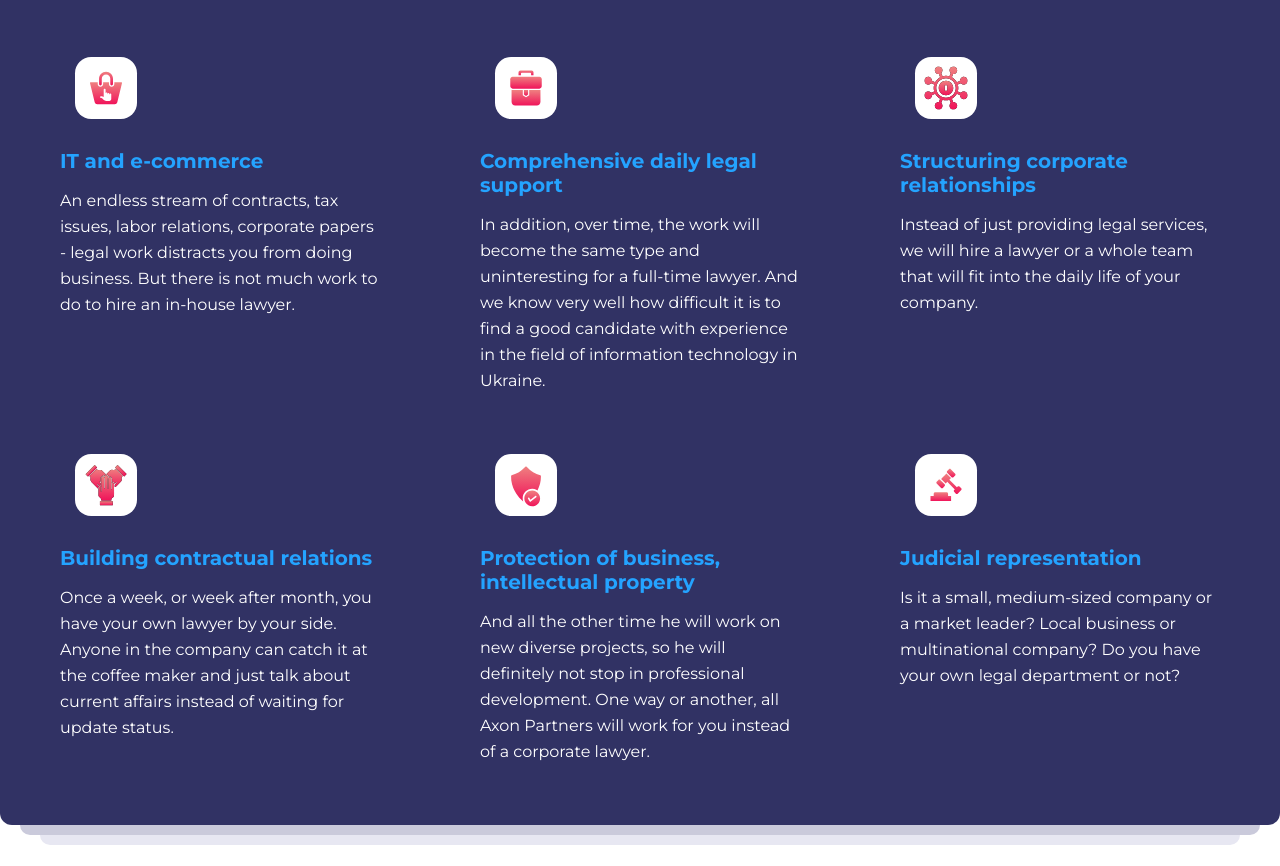
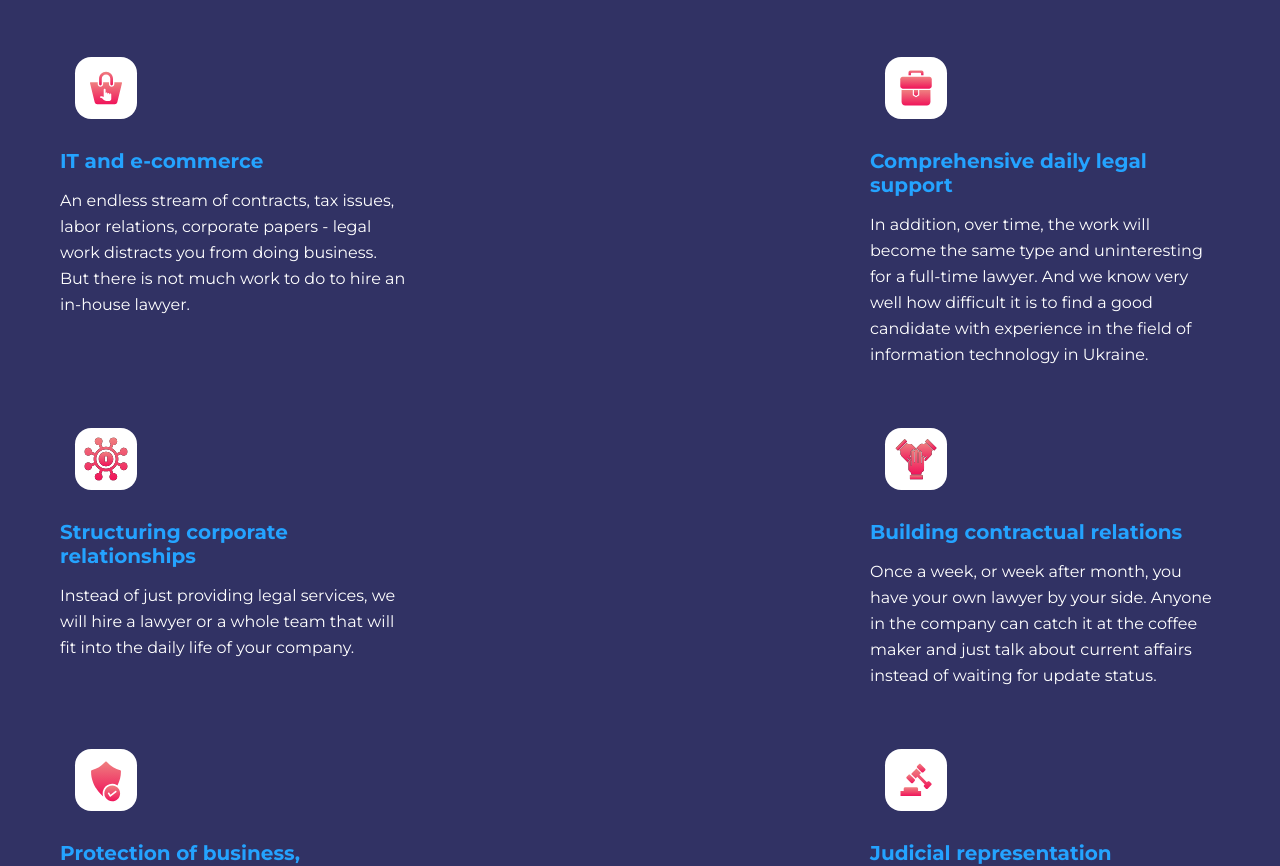
Before and after one commit to Dzu-te/hillel-final-project, a website: page index.html in a window 1280 px wide. Shown: the part 229-1095 px from the top of the page. Drawn offline with Linux system fonts and the light colour scheme.

Commit message:
add xl breakpoint

```diff
--- a/index.html
+++ b/index.html
@@ -9,6 +9,7 @@
 </head>
 
 <body class="text-white ">
+
   <header class="lg:grid md:bg-main-blue lg:grid-cols-2 lg:grid-rows-2 lg:items-end lg:pb-[60px] lg:pt-[50px] ">
     <div
       class="lang-phone bg-header-blue md:bg-main-blue flex justify-between items-center md:px-[60px] px-[30px] md:justify-start md:gap-[6px]  lg:px-[0px]  md:pt-[50px] md:pb-[30px]  lg:pt-[0px] lg:pb-[0px]  lg:col-start-2 lg:justify-self-end lg:pe-[60px]">
@@ -70,13 +71,13 @@
     </nav>
   </header>
   <main class="">
-    <div class="px-[30px] bg-main-blue md:px-[60px] rounded-b-[12px]">
+    <div class="px-[30px] bg-main-blue  md:px-[60px] rounded-b-[12px]">
       <div class="pb-[30px] md:pb-[60px]">
         <h1 class=" font-bold text-3xl hero-text-red md:text-[38px] leading-[46.32px]">What can we do better than
           others?</h1>
       </div>
       <ul class="flex  gap-[30px] flex-wrap md:gap-[60px] pb-[60px] md:justify-between">
-        <li class="w-dvw md:w-[294px] lg:w-[261px] dssd:w-[400px] dshd:w-[493.33px] xl:w-[320px]">
+        <li class="w-dvw md:w-[294px] lg:w-[261px] dssd:w-[400px] dshd:min-w-[493.33px] xl:w-[350px]">
           <img class="pb-[30px] w-[92px] h-[92px]" src="assets/svg/trash.svg" alt="trash">
           <h2 class="pb-[15px] text-main-h2-color">IT and e-commerce</h2>
           <p class="text-main-p">An endless stream of contracts, tax issues, labor relations, corporate papers - legal
@@ -86,7 +87,7 @@
             business. But there is not much work to do to hire an in-house lawyer.
           </p>
         </li>
-        <li class="w-dvw md:w-[294px] lg:w-[261px] dssd:w-[400px] dshd:w-[493.33px] xl:w-[320px]">
+        <li class="w-dvw md:w-[294px] lg:w-[261px] dssd:w-[400px] dshd:min-w-[493.33px] xl:w-[350px]">
           <img class="pb-[30px] w-[92px] h-[92px]" src="assets/svg/briefcase.svg" alt="briefcase">
           <h2 class="pb-[15px] text-main-h2-color">Comprehensive daily
             legal support</h2>
@@ -95,7 +96,7 @@
             field of information technology in Ukraine.
           </p>
         </li>
-        <li class="w-dvw md:w-[294px] lg:w-[261px] dssd:w-[400px] dshd:w-[493.33px] xl:w-[320px]">
+        <li class="w-dvw md:w-[294px] lg:w-[261px] dssd:w-[400px] dshd:min-w-[493.33px] xl:w-[350px]">
           <img class="pb-[30px] w-[92px] h-[92px]" src="assets/svg/structure.svg" alt="structure">
           <h2 class="pb-[15px] text-main-h2-color">Structuring corporate relationships</h2>
           <p class="text-main-p">Instead of just providing legal services, we will hire a lawyer or a whole team that
@@ -103,7 +104,7 @@
             your company.
           </p>
         </li>
-        <li class="w-dvw md:w-[294px] lg:w-[261px] dssd:w-[400px] dshd:w-[493.33px] xl:w-[320px]">
+        <li class="w-dvw md:w-[294px] lg:w-[261px] dssd:w-[400px] dshd:min-w-[493.33px] xl:w-[350px]">
           <img class="pb-[30px] w-[92px] h-[92px]" src="assets/svg/hands.svg" alt="hands">
           <h2 class="pb-[15px] text-main-h2-color">Building contractual relations</h2>
           <p class="text-main-p">Once a week, or week after month, you have your own lawyer by your side. Anyone in the
@@ -111,7 +112,7 @@
             coffee maker and just talk about current affairs instead of waiting for update status.
           </p>
         </li>
-        <li class="w-dvw md:w-[294px] lg:w-[261px] dssd:w-[400px] dshd:w-[493.33px] xl:w-[320px]">
+        <li class="w-dvw md:w-[294px] lg:w-[261px] dssd:w-[400px] dshd:min-w-[493.33px] xl:w-[350px]">
           <img class="pb-[30px] w-[92px] h-[92px]" src="assets/svg/shield.svg" alt="shield">
           <h2 class="pb-[15px] text-main-h2-color">Protection of business, intellectual property</h2>
           <p class="text-main-p">And all the other time he will work on new diverse projects, so he will definitely not
@@ -119,7 +120,7 @@
             corporate lawyer.
           </p>
         </li>
-        <li class="w-dvw md:w-[294px] lg:w-[261px] dssd:w-[400px] dshd:w-[493.33px] xl:w-[320px]">
+        <li class="w-dvw md:w-[294px] lg:w-[261px] dssd:w-[400px] dshd:min-w-[493.33px] xl:w-[350px]">
           <img class="pb-[30px] w-[92px] h-[92px]" src="assets/svg/hammer.svg" alt="hammer">
           <h2 class="pb-[15px] text-main-h2-color">Judicial representation</h2>
           <p class="text-main-p">Is it a small, medium-sized company or a market leader? Local business or multinational
```
Also changed, not shown: assets/style.css.
